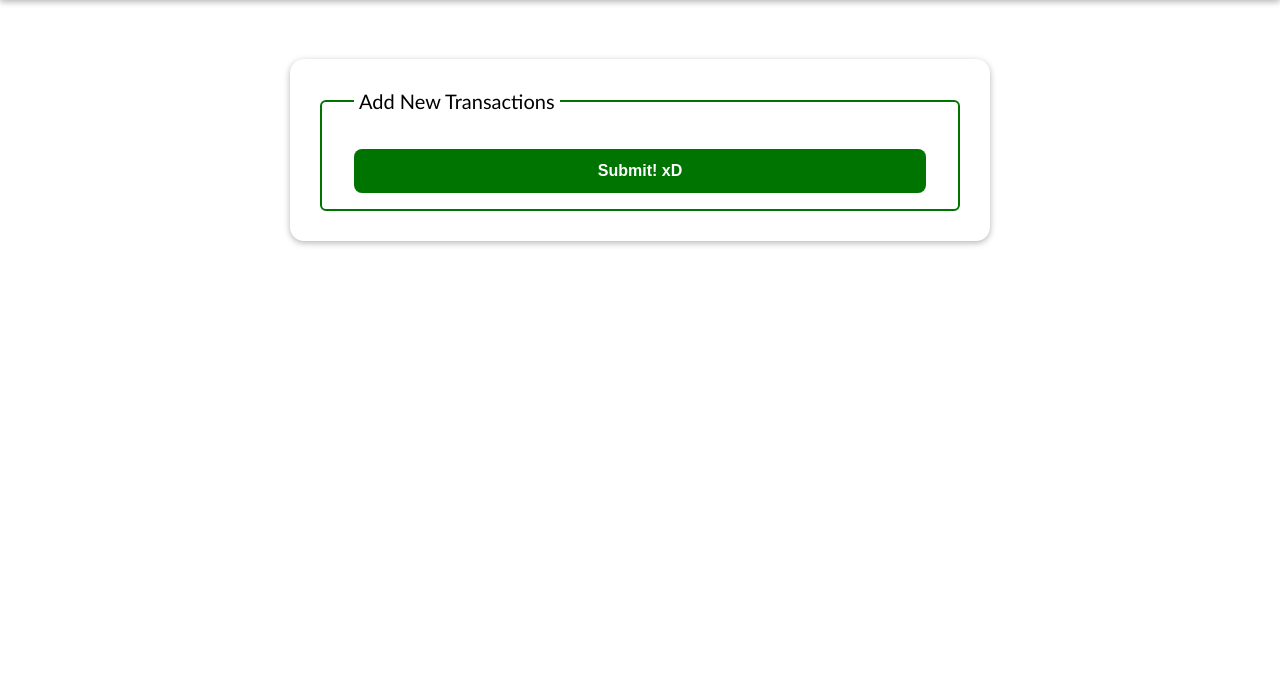
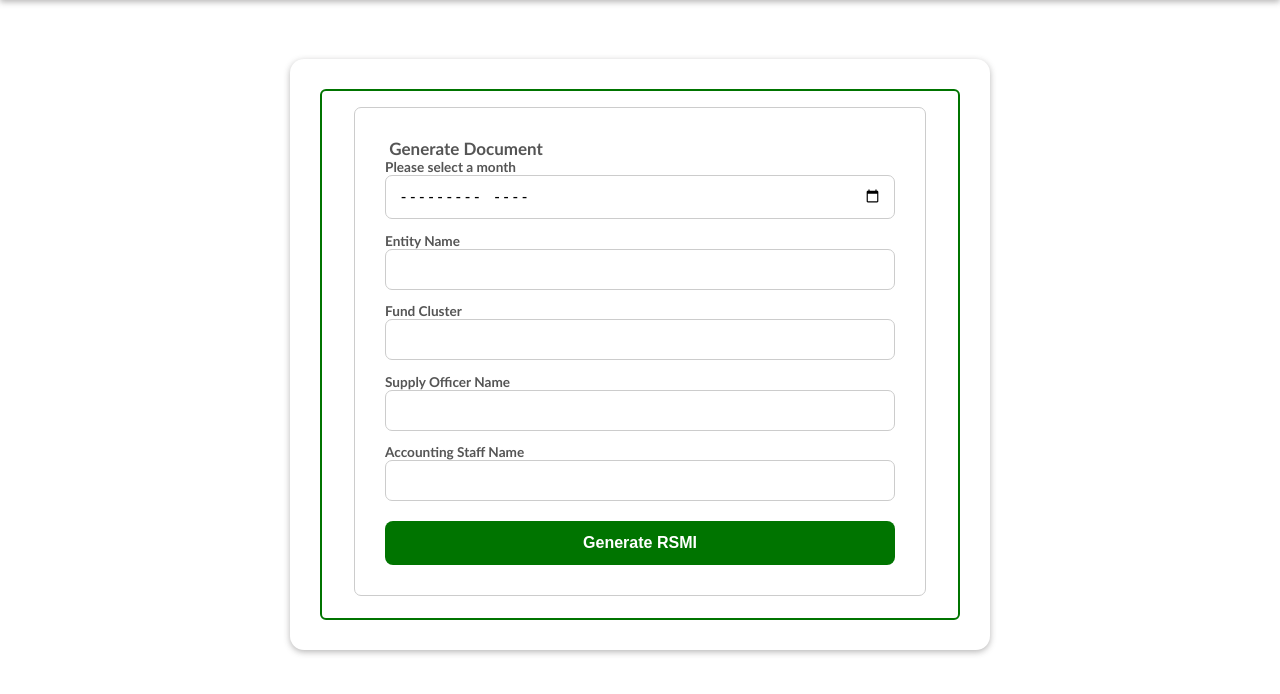
Before and after one commit to morifelix/RsmiManager, a Flask app: page /transactions/generate in a window 1280 px wide. Shown: the part 83-777 px from the top of the page. Run offline with Flask 3, Linux system fonts and the light colour scheme.

Commit message:
added input fields for tra_gen

```diff
--- a/src/templates/transactions/tra_gen.html
+++ b/src/templates/transactions/tra_gen.html
@@ -10,10 +10,21 @@
 
 <form id="trans-form"  method="post" >
     <fieldset>
-    <legend>Add New Transactions</legend>
+    <div class="item-entry">
+        <legend>Generate Document</legend>
+        <label for="month">Please select a month</label>
+        <input type="month" name="month" required>
+        <label for="entity">Entity Name</label>
+        <input type="text" name="entity" value="{{entity}}" required>
+        <label for="fund_cluster">Fund Cluster</label>
+        <input type="text" name="fund_cluster" value="{{fund}}" required>
+        <label for="officer">Supply Officer Name</label>
+        <input type="text" name="officer" value="{{supply_officer}}" required>
+        <label for="accounting">Accounting Staff Name</label>
+        <input type="text" name="accounting" value="{{accounting}}" required>
 
-
-    <button type="submit">Submit! xD</button>
+        <button type="submit">Generate RSMI</button>
+    </div>
     </fieldset>
 </form>
 
```
Also changed, not shown: 1 other file.
